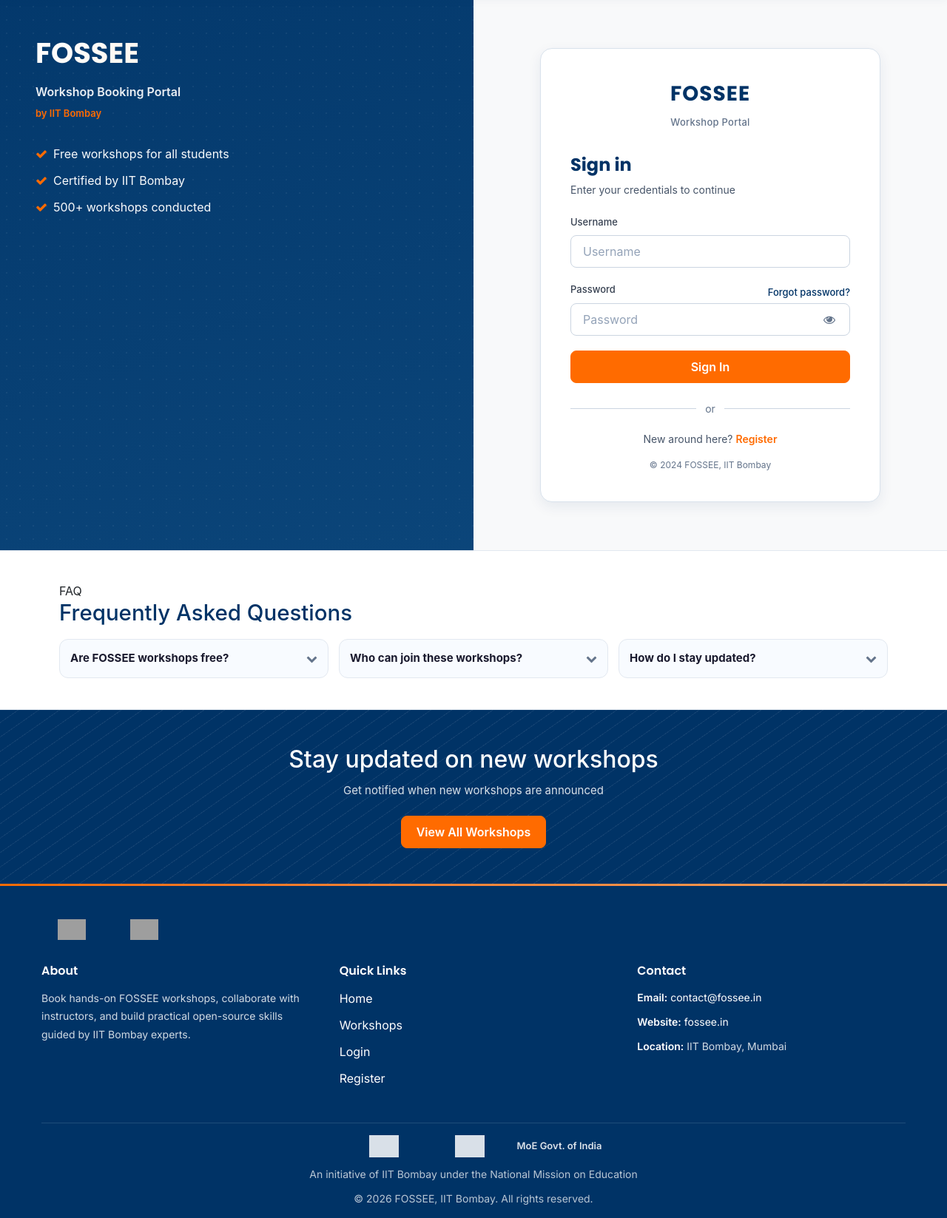
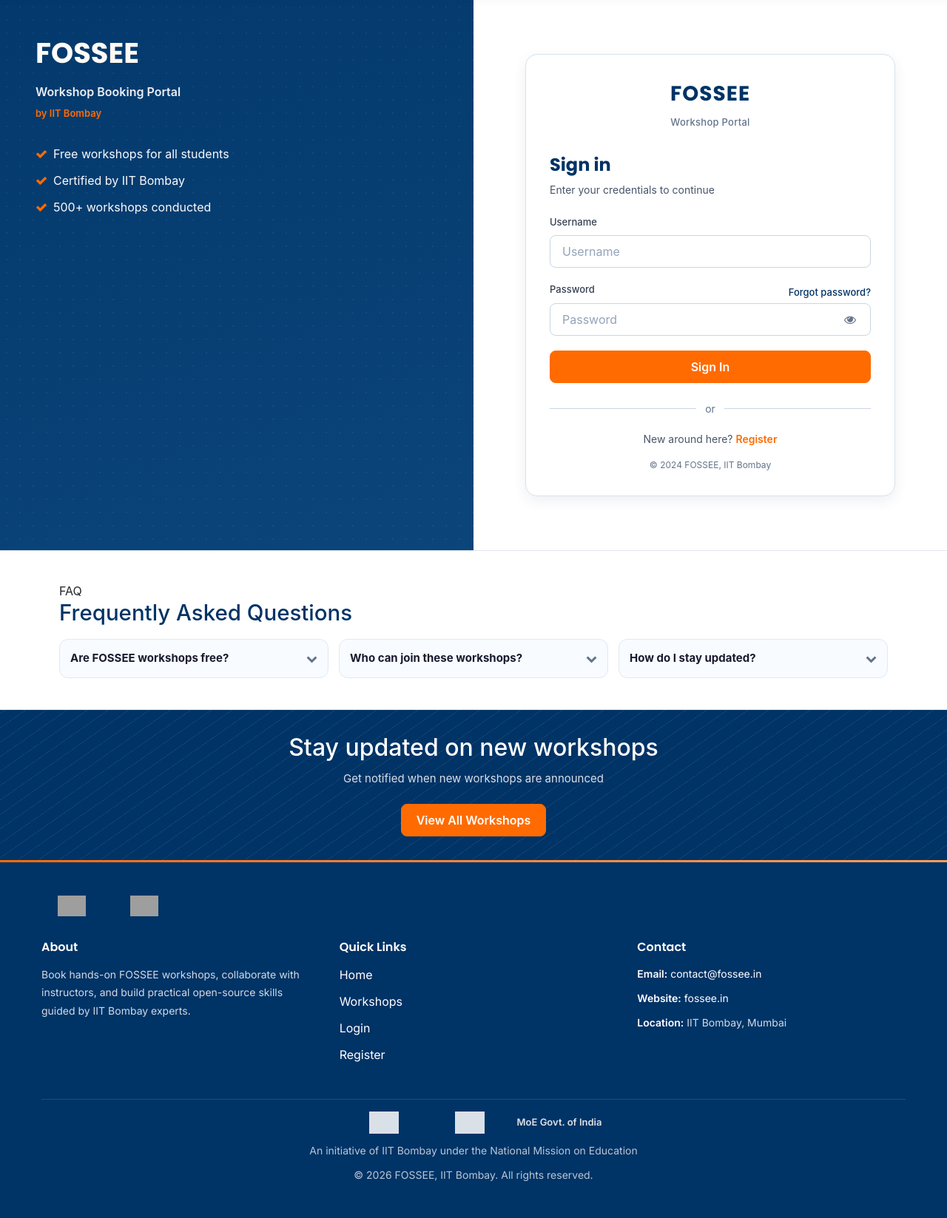
Before and after one commit to shivani-i-i/fossee-workshop-booking-ui, a Django app: page /workshop/login/ in a window 1280 px wide. Shown: the part 64-1711 px from the top of the page at 74% size. After the commit the page ends 1661 px from the top, so only its background shows below. Run offline with Django 3.2, Linux system fonts and the light colour scheme; some libraries are stand-ins or nearby versions; grey boxes are pictures that could not be loaded.

Commit message:
fix: tighten legacy django css layout spacing and backgrounds

```diff
--- a/workshop_app/static/workshop_app/css/base.css
+++ b/workshop_app/static/workshop_app/css/base.css
@@ -2,12 +2,12 @@
     z-index: 1000;
 }
 .base-content {
-    padding-top: calc(64px + var(--space-4));
-    padding-bottom: 5em;
+    padding-top: 0;
+    padding-bottom: 4em;
 }
 
 @media (max-width: 767px) {
     .base-content {
-        padding-top: calc(56px + var(--space-4));
+        padding-top: 0;
     }
 }
--- a/workshop_app/static/workshop_app/css/footer.css
+++ b/workshop_app/static/workshop_app/css/footer.css
@@ -98,7 +98,7 @@
     background: #003366;
     color: #FFFFFF;
     text-align: center;
-    padding: 48px 16px;
+    padding: 32px 16px;
     position: relative;
     overflow: hidden;
 }
--- a/workshop_app/static/workshop_app/css/login.css
+++ b/workshop_app/static/workshop_app/css/login.css
@@ -3,13 +3,13 @@
     margin-top: 64px;
     display: grid;
     grid-template-columns: 1fr 1fr;
-    background: #F8F9FA;
+    background: #FFFFFF;
 }
 
 .base-content {
     padding-top: 0;
     padding-bottom: 0;
-    background: #F8F9FA;
+    background: #FFFFFF;
 }
 
 .login-split-hero {
@@ -129,14 +129,14 @@
     display: flex;
     align-items: center;
     justify-content: center;
-    background: #F8F9FA;
-    padding: var(--space-10) var(--space-8);
+    background: #FFFFFF;
+    padding: var(--space-6) var(--space-4);
 }
 
 .login-card {
     width: 100%;
-    max-width: 460px;
-    padding: 40px;
+    max-width: 500px;
+    padding: 32px;
     border-radius: 16px;
     border: 1px solid #D9E2EC;
     background: #FFFFFF;
@@ -397,7 +397,7 @@
 @media (max-width: 767px) {
     .login-page {
         display: flex;
-        background: #F8F9FA;
+        background: #FFFFFF;
         min-height: calc(100vh - 56px);
         margin-top: 56px;
     }
@@ -409,12 +409,12 @@
     .login-card-wrap {
         width: 100%;
         min-height: calc(100vh - 56px);
-        padding: var(--space-4) 16px;
+        padding: var(--space-3) 14px;
     }
 
     .login-card {
         max-width: none;
-        padding: 28px 20px;
+        padding: 24px 18px;
         border-radius: var(--radius-lg);
         box-shadow: var(--shadow-card);
     }
```
Also changed, not shown: workshop_app/static/cms/css/cms-home.css (+13 -13 lines), workshop_app/static/workshop_app/css/register.css (+5 -5 lines), workshop_app/static/workshop_app/css/workshop-list.css (+4 -4 lines).
